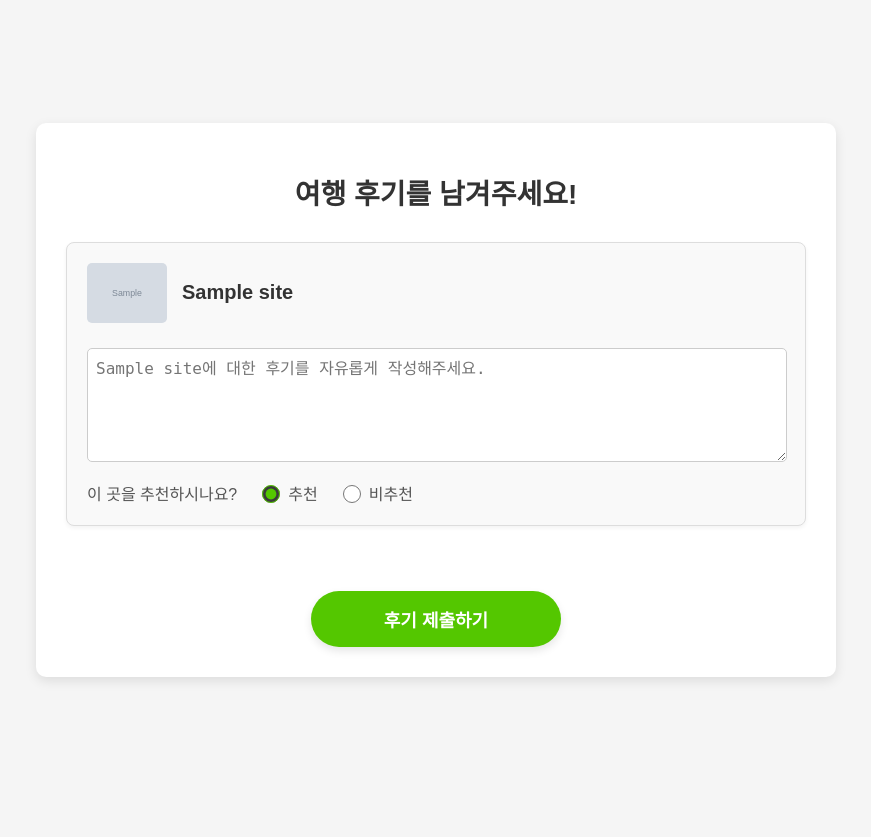
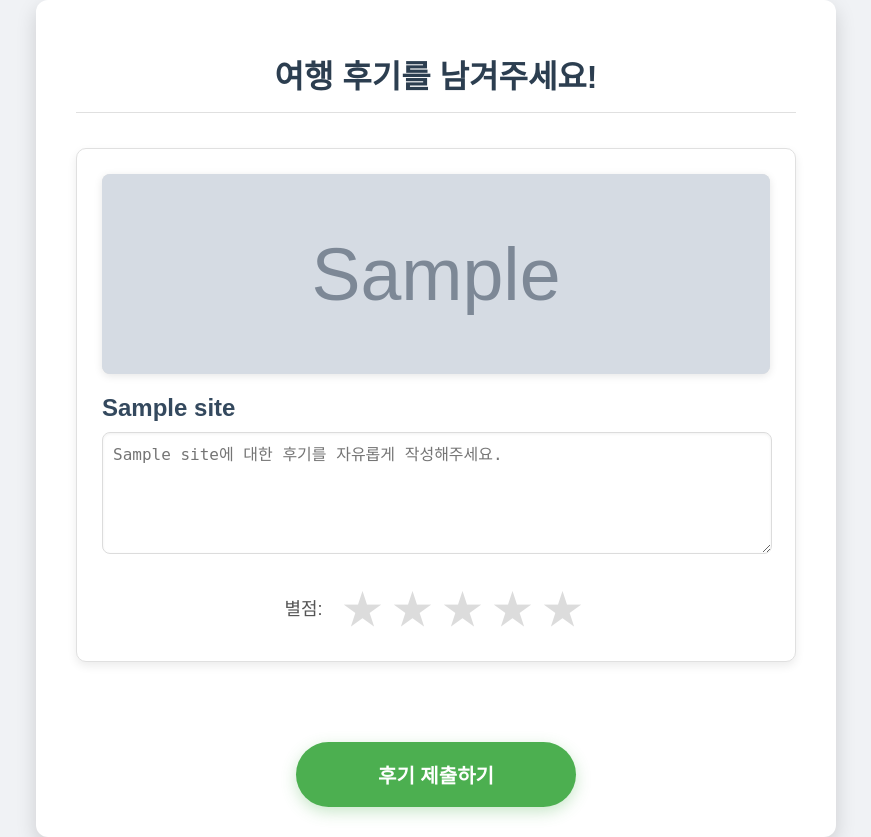
Before and after one commit to kkw047/JDIN-_Regional-Tourism-Guide-Web-Using-Open-API, a Flask app: template templates/review.html in a window 1280 px wide. Shown: the whole page, without its empty margins (204-1075 px from the left). Before the commit the page ends 681 px from the top, so only its background shows below. Run offline with Flask 3, Linux system fonts and the light colour scheme; the template is opened without the code that fills it: most values are stand-ins (such as "Sample title", 1, 10 or a date in 2020); grey boxes marked "Sample" are stand-in pictures.

Commit message:
review파트 전반적 ux개선, review_success.html 추가

```diff
--- a/app.py
+++ b/app.py
@@ -273,45 +273,50 @@ def review_page(usercode):
 def submit_review():
     """
     후기 페이지에서 제출된 데이터를 받아 데이터베이스의 `review` 테이블에 저장
-    - review_text -> content
-    - recommendation ('recommend'/'not_recommend') -> rating (1 또는 0)
+    별점 부여(1-5) -> raitng
     """
     usercode = request.form.get('usercode')
 
     conn = None
     try:
-        conn = pymysql.connect(**db_config)
+        conn = connection = pymysql.connect(**db_config)
         with conn.cursor() as cursor:
             # 폼 데이터를 순회하며 각 관광지에 대한 후기 추출 및 저장
             for key, value in request.form.items():
-                if key.startswith('review_text_'): # 후기 텍스트 필드 식별
+                if key.startswith('review_text_'):  # 후기 텍스트 필드 식별
                     site_id = key.replace('review_text_', '')
-                    review_content = value.strip() # 공백 제거
-                    recommendation_raw = request.form.get(f'recommend_{site_id}') # 해당 관광지의 추천 여부
+                    review_content = value.strip()  # 공백 제거
 
-                    # rating 컬럼에 저장할 값 매핑: 'recommend' -> 1, 'not_recommend' -> 0
-                    rating_value = None
-                    if recommendation_raw == 'recommend':
-                        rating_value = 1
-                    elif recommendation_raw == 'not_recommend':
-                        rating_value = 0
+                    # 변경: 별점 입력 필드에서 값 가져오기
+                    rating_str = request.form.get(f'rating_{site_id}')  # 'rating_' 접두사로 변경
+                    rating_value = None  # 기본값은 None (NULL 허용 시)
+
+                    if rating_str:
+                        try:
+                            rating_value = int(rating_str)  # 문자열을 정수로 변환
+                            # 별점 범위 유효성 검사 (1~5점)
+                            if not (1 <= rating_value <= 5):
+                                rating_value = None  # 유효하지 않은 값은 None으로 처리하거나 기본값 설정
+                        except ValueError:
+                            rating_value = None  # 정수로 변환 불가능한 경우 None
 
                     # tourist_attraction_id와 content (또는 rating) 값이 하나라도 있다면 저장
                     # rating_value가 0인 경우도 저장되도록 'is not None'을 사용
+                    # (여기서는 1~5점이므로 0은 해당 없지만, Null 허용을 위해)
                     if site_id and (review_content or rating_value is not None):
                         sql = """
-                        INSERT INTO review (tourist_attraction_id, content, rating)
-                        VALUES (%s, %s, %s)
-                        """
+                           INSERT INTO review (tourist_attraction_id, content, rating)
+                           VALUES (%s, %s, %s)
+                           """
                         cursor.execute(sql, (site_id, review_content, rating_value))
-            conn.commit() # 모든 후기 저장 후 한 번만 커밋
+            conn.commit()  # 모든 후기 저장 후 한 번만 커밋
 
         return redirect(url_for('review_success'))
 
     except Exception as e:
         print(f"Error submitting review for usercode {usercode}: {e}", file=sys.stderr)
         if conn:
-            conn.rollback() # 오류 발생 시 롤백
+            conn.rollback()  # 오류 발생 시 롤백
         return "후기를 제출하는 중 오류가 발생했습니다.", 500
     finally:
         if conn:
@@ -320,7 +325,7 @@ def submit_review():
 @app.route('/review_success')
 def review_success():
     """후기 제출 성공 페이지."""
-    return "<h1>후기가 성공적으로 제출되었습니다! 감사합니다.</h1><p><a href='/'>홈으로 돌아가기</a></p>"
+    return render_template('review_success.html')
 
 def get_mission_id_by_category(category):
     """tourist_attraction 테이블의 카테고리와 같은 category를 가진 mission의 id를 반환합니다.
--- a/templates/review.html
+++ b/templates/review.html
@@ -4,141 +4,220 @@
     <meta charset="UTF-8">
     <title>사용자 후기</title>
     <style>
+        /* 기본 스타일 및 폰트 */
         body {
-            font-family: Arial, sans-serif;
-            background-color: #f5f5f5;
+            font-family: 'Noto Sans KR', Arial, sans-serif; /* 한국어 폰트 추가 */
             margin: 0;
             padding: 0;
+            background-color: #f0f2f5; /* 전체 배경색 더 부드럽게 */
             display: flex;
             justify-content: center;
             align-items: center;
             min-height: 100vh;
         }
 
+        /* 구글 폰트 임포트 (Noto Sans KR) */
+        @import url('https://fonts.googleapis.com/css2?family=Noto+Sans+KR:wght@400;500;700&display=swap');
+
         .container {
-            width: 90%;
+            width: 95%;
             max-width: 800px;
             background-color: white;
-            padding: 30px;
-            border-radius: 10px;
-            box-shadow: 0 4px 12px rgba(0, 0, 0, 0.1);
+            padding: 30px 40px; /* 좌우 패딩 늘림 */
+            border-radius: 12px; /* 둥근 모서리 강화 */
+            box-shadow: 0 8px 20px rgba(0, 0, 0, 0.15); /* 그림자 효과 강화 */
             text-align: center;
-            box-sizing: border-box; /* 패딩이 너비에 포함되도록 */
+            box-sizing: border-box;
+            animation: fadeIn 0.8s ease-out; /* 페이지 로드 시 페이드인 효과 */
         }
 
         h1 {
-            font-size: 28px;
-            margin-bottom: 30px;
-            color: #333;
+            font-size: 32px; /* 제목 크기 키움 */
+            color: #2c3e50; /* 어두운 회색 계열 */
+            margin-bottom: 35px;
+            padding-bottom: 15px;
+            border-bottom: 1px solid #e0e0e0; /* 하단 구분선 */
+            font-weight: 700; /* 볼드체 */
         }
 
         .review-form {
             display: flex;
             flex-direction: column;
-            gap: 25px; /* 각 후기 항목 사이 간격 */
+            gap: 30px; /* 각 후기 항목 사이 간격 늘림 */
         }
 
         .review-item {
-            background-color: #f9f9f9;
-            border: 1px solid #ddd;
-            border-radius: 8px;
-            padding: 20px;
+            background-color: #ffffff; /* 개별 후기 배경색 */
+            border: 1px solid #e0e0e0; /* 테두리 색상 */
+            border-radius: 10px; /* 둥근 모서리 */
+            padding: 25px; /* 패딩 늘림 */
             text-align: left;
-            box-shadow: 0 2px 4px rgba(0, 0, 0, 0.05);
+            box-shadow: 0 4px 10px rgba(0, 0, 0, 0.08); /* 그림자 효과 */
+            transition: transform 0.3s ease-in-out, box-shadow 0.3s ease-in-out; /* 호버 효과 */
         }
 
-        .site-info-header {
+        .review-item:hover {
+            transform: translateY(-5px); /* 호버 시 약간 위로 */
+            box-shadow: 0 6px 15px rgba(0, 0, 0, 0.12); /* 호버 시 그림자 강화 */
+        }
+
+        /* 관광지 사진 영역 */
+        .site-image-wrapper {
+            width: 100%;
+            height: 200px; /* 이미지 높이 고정 (더 크게) */
+            margin-bottom: 20px; /* 이미지와 이름 사이 간격 */
+            overflow: hidden; /* 이미지가 튀어나오지 않게 */
+            border-radius: 8px; /* 이미지 모서리 둥글게 */
+            box-shadow: 0 2px 8px rgba(0, 0, 0, 0.1); /* 이미지 그림자 */
+            background-color: #e0e0e0; /* 이미지 없을 때 배경 */
             display: flex;
             align-items: center;
-            margin-bottom: 15px;
+            justify-content: center;
         }
 
         .site-image {
-            width: 80px;
-            height: 60px;
-            object-fit: cover;
-            border-radius: 5px;
-            margin-right: 15px;
-        }
-
-        .site-name {
-            font-size: 20px;
-            font-weight: bold;
-            color: #333;
-        }
-
-        textarea {
-            width: calc(100% - 16px); /* padding 고려 */
-            padding: 8px;
-            border-radius: 5px;
-            border: 1px solid #ccc;
-            font-size: 16px;
-            line-height: 1.5;
-            min-height: 80px;
-            resize: vertical; /* 세로 크기 조절 가능 */
-            margin-top: 10px;
-        }
-
-        .recommendation-options {
-            margin-top: 15px;
-            display: flex;
-            gap: 20px; /* 라디오 버튼 사이 간격 */
-            font-size: 16px;
-            color: #555;
-            align-items: center;
-        }
-
-        .recommendation-options label {
-            display: flex;
-            align-items: center;
-            cursor: pointer;
-        }
-
-        .recommendation-options input[type="radio"] {
-            margin-right: 8px;
-            width: 18px; /* 라디오 버튼 크기 조절 */
-            height: 18px;
-            accent-color: #54c700; /* 체크될 때 색상 */
-        }
-
-        .submit-btn-container {
-            margin-top: 40px;
-        }
-
-        .submit-btn {
-            width: 250px;
-            padding: 15px;
-            background-color: #54c700;
-            color: white;
-            border: none;
-            border-radius: 30px;
-            font-size: 18px;
-            font-weight: bold;
-            cursor: pointer;
-            transition: background 0.3s, transform 0.2s;
-            box-shadow: 0 4px 8px rgba(0, 0, 0, 0.1);
-        }
-
-        .submit-btn:hover {
-            background-color: #76ff03; /* 연두색 */
-            transform: translateY(-2px);
+            width: 100%;
+            height: 100%;
+            object-fit: cover; /* 이미지가 wrapper에 꽉 차게 */
+            display: block;
         }
 
         .no-image-placeholder {
-            width: 80px;
-            height: 60px;
-            background-color: #e0e0e0;
-            border-radius: 5px;
-            margin-right: 15px;
+            width: 100%;
+            height: 100%;
             display: flex;
             align-items: center;
             justify-content: center;
             color: #888;
-            font-size: 12px;
+            font-size: 16px;
             text-align: center;
-            flex-shrink: 0; /* 축소 방지 */
+            background-color: #f0f0f0;
         }
 
+        .site-name {
+            font-size: 24px; /* 이름 크기 키움 */
+            font-weight: 700; /* 볼드체 */
+            color: #34495e; /* 진한 파란색 계열 */
+            margin-bottom: 15px; /* 이름과 텍스트 영역 사이 간격 */
+        }
+
+        textarea {
+            width: calc(100% - 20px); /* 패딩 고려, 좌우 패딩 */
+            padding: 10px;
+            border-radius: 8px; /* 둥근 모서리 */
+            border: 1px solid #dcdcdc; /* 테두리 색상 */
+            font-size: 16px;
+            line-height: 1.5;
+            min-height: 100px; /* 최소 높이 */
+            resize: vertical;
+            margin-top: 10px; /* 이름과 텍스트 영역 사이 여백 */
+            box-shadow: inset 0 1px 3px rgba(0, 0, 0, 0.06); /* 내부 그림자 */
+            transition: border-color 0.3s ease-in-out, box-shadow 0.3s ease-in-out;
+        }
+
+        textarea:focus {
+            border-color: #6a96e0; /* 포커스 시 테두리 색상 */
+            box-shadow: inset 0 1px 3px rgba(0, 0, 0, 0.06), 0 0 0 3px rgba(106, 150, 224, 0.2); /* 포커스 시 그림자 */
+            outline: none; /* 기본 아웃라인 제거 */
+        }
+
+        /* --- 별점 시스템 관련 CSS --- */
+        .rating-options {
+            margin-top: 20px;
+            font-size: 18px; /* 텍스트 크기 */
+            color: #555;
+            display: flex;
+            align-items: center;
+            justify-content: center; /* 중앙 정렬 */
+            gap: 15px; /* "별점:" 텍스트와 별점 사이 간격 */
+            flex-wrap: wrap; /* 작은 화면에서 줄바꿈 */
+        }
+
+        .star-rating {
+            display: flex;
+            flex-direction: row-reverse; /* 별을 뒤에서부터 배치 */
+            justify-content: flex-end; /* 별들을 오른쪽으로 정렬 */
+        }
+
+        .star-rating input[type="radio"] {
+            display: none; /* 실제 라디오 버튼 숨김 */
+        }
+
+        .star-rating label {
+            font-size: 40px; /* 별 아이콘 크기 키움 */
+            color: #dcdcdc; /* 빈 별 색상 */
+            cursor: pointer;
+            padding: 0 5px; /* 별 사이 간격 조정 */
+            transition: color 0.2s ease-in-out, transform 0.1s ease-in-out; /* 애니메이션 효과 */
+        }
+
+        .star-rating label:hover,
+        .star-rating label:hover ~ label {
+            color: #f7d744; /* 호버 시 채워진 별 색상 (더 밝은 노란색) */
+            transform: scale(1.1); /* 호버 시 약간 확대 */
+        }
+
+        .star-rating input[type="radio"]:checked ~ label {
+            color: #f7d744; /* 선택된 별 색상 */
+        }
+        /* --- 별점 시스템 관련 CSS 끝 --- */
+
+        .submit-btn-container {
+            margin-top: 50px; /* 제출 버튼 위 여백 늘림 */
+        }
+
+        .submit-btn {
+            width: 280px; /* 버튼 너비 늘림 */
+            padding: 18px; /* 패딩 늘림 */
+            background-color: #4CAF50; /* 더 진한 초록색 */
+            color: white;
+            border: none;
+            border-radius: 35px; /* 모서리 더 둥글게 */
+            font-size: 20px; /* 폰트 크기 키움 */
+            font-weight: bold;
+            cursor: pointer;
+            transition: background 0.3s ease-in-out, transform 0.2s ease-in-out, box-shadow 0.3s ease-in-out;
+            box-shadow: 0 5px 15px rgba(76, 175, 80, 0.3); /* 버튼 그림자 */
+        }
+
+        .submit-btn:hover {
+            background-color: #45a049; /* 호버 시 더 진한 초록 */
+            transform: translateY(-3px); /* 호버 시 위로 이동 */
+            box-shadow: 0 8px 20px rgba(76, 175, 80, 0.4); /* 호버 시 그림자 강화 */
+        }
+
+        /* 페이지 로드 시 페이드인 애니메이션 */
+        @keyframes fadeIn {
+            from { opacity: 0; transform: translateY(20px); }
+            to { opacity: 1; transform: translateY(0); }
+        }
+
+        /* 작은 화면 반응형 */
+        @media (max-width: 768px) {
+            .container {
+                padding: 20px;
+            }
+            h1 {
+                font-size: 26px;
+            }
+            .site-image-wrapper {
+                height: 150px; /* 작은 화면에서 이미지 높이 줄임 */
+            }
+            .site-name {
+                font-size: 20px;
+            }
+            textarea {
+                min-height: 80px;
+            }
+            .star-rating label {
+                font-size: 35px;
+            }
+            .submit-btn {
+                width: 100%; /* 작은 화면에서 버튼 너비 100% */
+                font-size: 18px;
+                padding: 15px;
+            }
+        }
     </style>
 </head>
 <body>
@@ -152,27 +231,35 @@
             {% if sites_to_review %}
                 {% for site in sites_to_review %}
                 <div class="review-item">
-                    <div class="site-info-header">
+                    <!-- 관광지 사진 영역 (변경됨) -->
+                    <div class="site-image-wrapper">
                         {% if site.image %}
                             <img src="{{ site.image }}" alt="{{ site.name }}" class="site-image">
                         {% else %}
                             <div class="no-image-placeholder">이미지 없음</div>
                         {% endif %}
-                        <span class="site-name">{{ site.name }}</span>
                     </div>
+                    <span class="site-name">{{ site.name }}</span>
 
                     <!-- 후기 입력 텍스트 영역 -->
                     <textarea name="review_text_{{ site.id }}" placeholder="{{ site.name }}에 대한 후기를 자유롭게 작성해주세요." rows="4"></textarea>
 
-                    <!-- 추천/비추천 라디오 버튼 -->
-                    <div class="recommendation-options">
-                        이 곳을 추천하시나요?
-                        <label>
-                            <input type="radio" name="recommend_{{ site.id }}" value="recommend" checked> 추천
-                        </label>
-                        <label>
-                            <input type="radio" name="recommend_{{ site.id }}" value="not_recommend"> 비추천
-                        </label>
+                    <!-- 별점 입력 부분 -->
+                    <div class="rating-options">
+                        별점:
+                        <div class="star-rating">
+                            <!-- 5점부터 1점까지 역순으로 배치 -->
+                            <input type="radio" id="star5_{{ site.id }}" name="rating_{{ site.id }}" value="5">
+                            <label for="star5_{{ site.id }}">★</label>
+                            <input type="radio" id="star4_{{ site.id }}" name="rating_{{ site.id }}" value="4">
+                            <label for="star4_{{ site.id }}">★</label>
+                            <input type="radio" id="star3_{{ site.id }}" name="rating_{{ site.id }}" value="3">
+                            <label for="star3_{{ site.id }}">★</label>
+                            <input type="radio" id="star2_{{ site.id }}" name="rating_{{ site.id }}" value="2">
+                            <label for="star2_{{ site.id }}">★</label>
+                            <input type="radio" id="star1_{{ site.id }}" name="rating_{{ site.id }}" value="1">
+                            <label for="star1_{{ site.id }}">★</label>
+                        </div>
                     </div>
                 </div>
                 {% endfor %}
```
Also changed, not shown: templates/review_success.html (added, +114 -0 lines).
